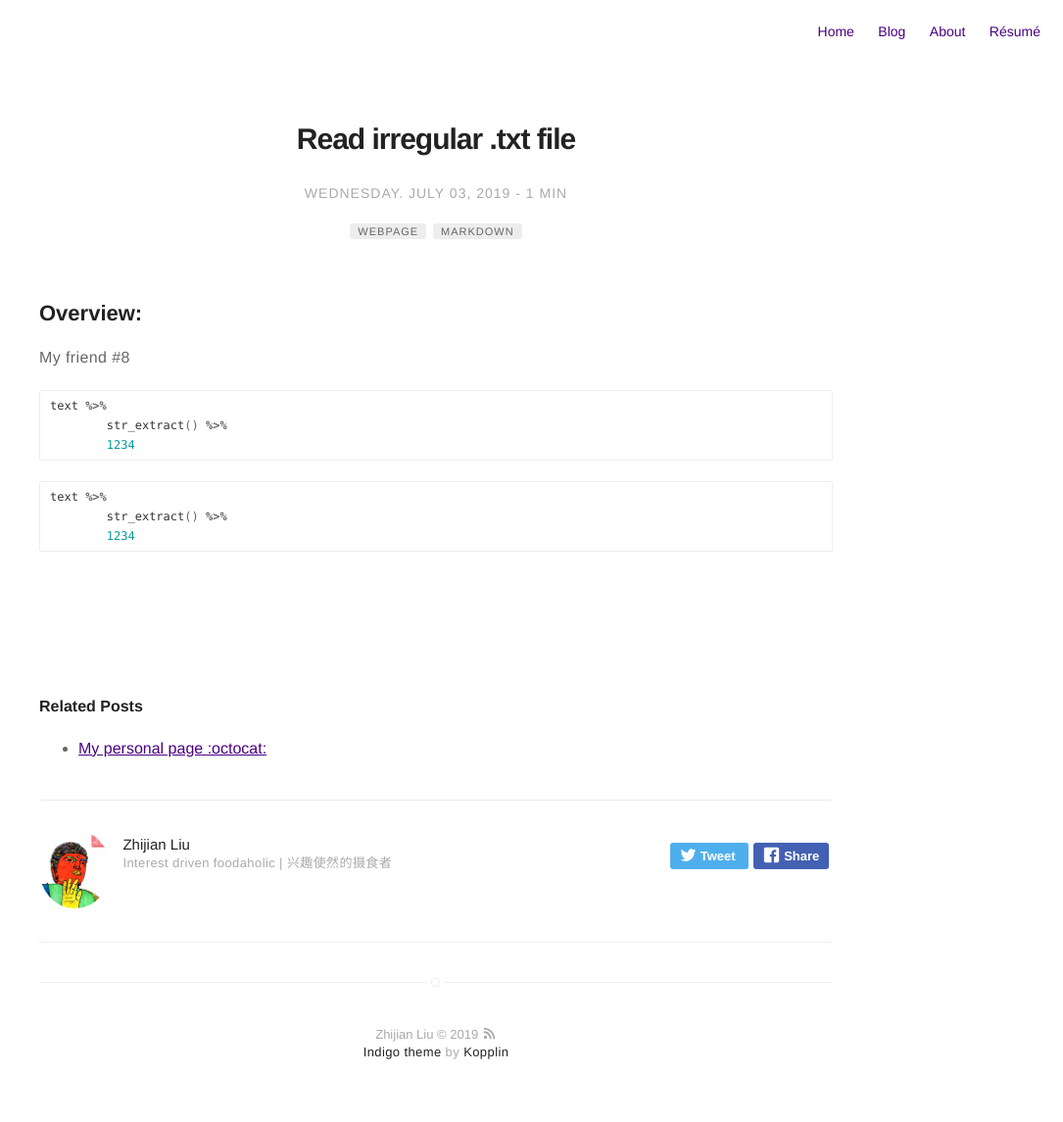
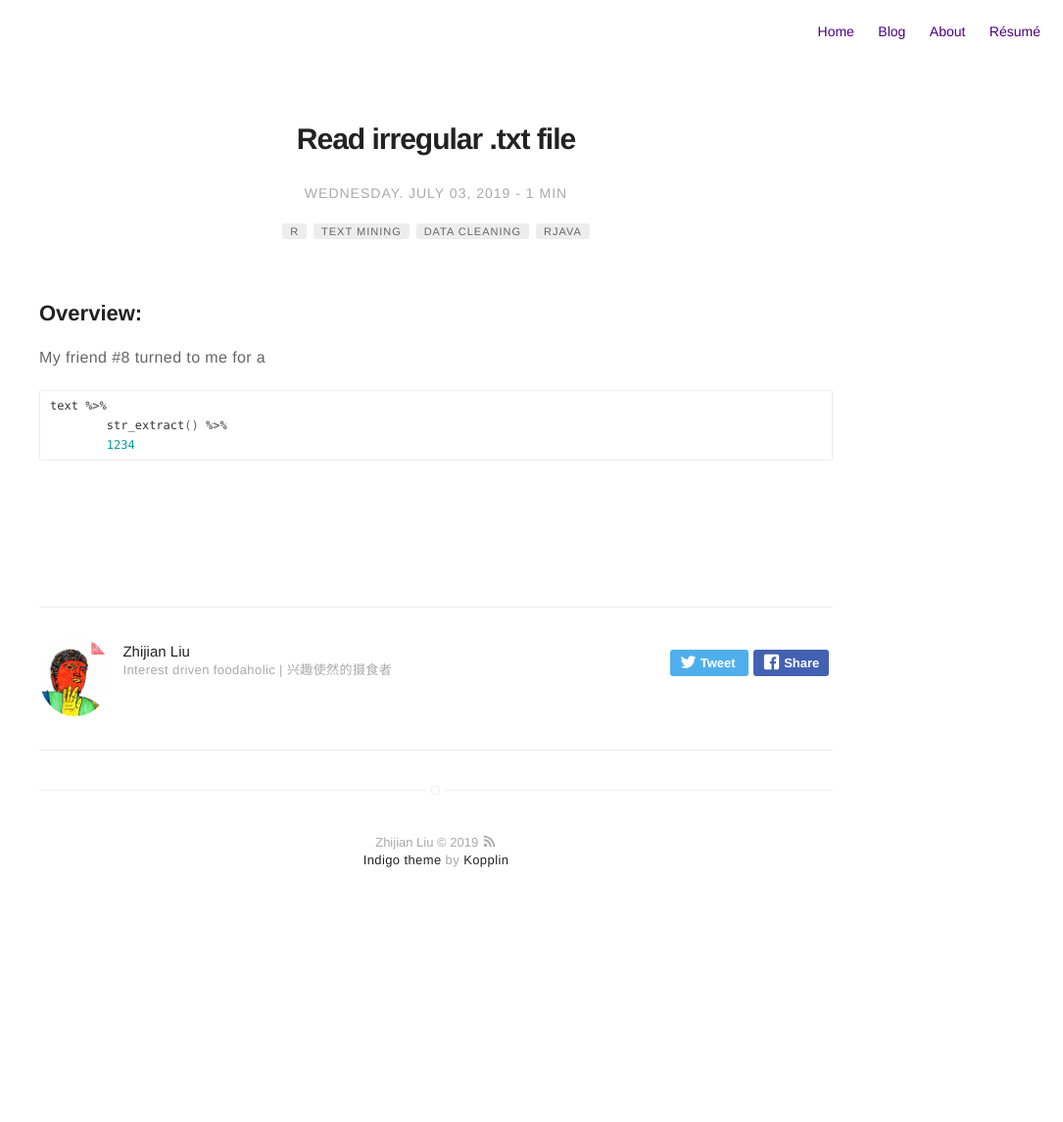
Before and after one commit to subaiwen/subaiwen.github.io, a Jekyll site: the page built from _posts/2019-7-3-read-irregular-txt-file.md, in a window 1280 px wide. Shown: the whole page at 98% size, without its empty margins (195-1280 px from the left). Built offline with Jekyll 4.4.1, drawn with Linux system fonts in a browser that asks for light colours; after the commit the page ends 949 px from its top, so only the background shows below that.

Commit message:
Update 2019-7-3-read-irregular-txt-file.md

````diff
--- a/_posts/2019-7-3-read-irregular-txt-file.md
+++ b/_posts/2019-7-3-read-irregular-txt-file.md
@@ -5,8 +5,10 @@ date: 2019-07-3 21:46
 image: /assets/images/favicon/GitHub-Mark.png
 headerImage: false
 tag:
-- Webpage
-- Markdown
+- R
+- Text mining
+- Data cleaning
+- rJava
 category: blog
 author: subaiwen
 description: Read irregular .txt file
@@ -14,16 +16,10 @@ description: Read irregular .txt file
 
 ## Overview:
 
-My friend #8
+My friend #8 turned to me for a
 
 ```r
 text %>%
 	str_extract() %>%
 	1234
 ```
-
-{% highlight r %}
-text %>%
-	str_extract() %>%
-	1234
-{% endhighlight %}
````
